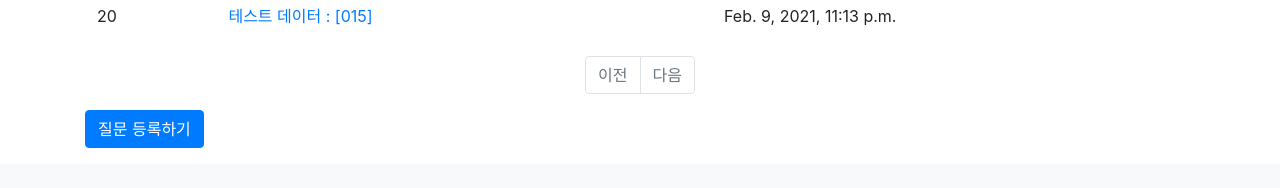
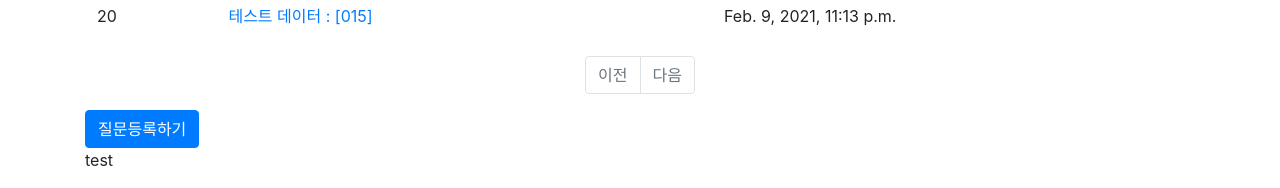
Before and after one commit to GGyo245/django_study, a Django app: template pybo/templates/pybo/question_list.html in a window 1280 px wide. Shown: the part 1067-1255 px from the top of the page. Before the commit the page ends 1215 px from the top, so only its background shows below. Run offline with Django 3.2, Linux system fonts and the light colour scheme; the template is opened without the code that fills it: values that come from a table or form of the project are taken from there, others are empty; data comes from the database, SQL or seed files in the repository.

Commit message:
conflict_test

```diff
--- a/pybo/templates/pybo/question_list.html
+++ b/pybo/templates/pybo/question_list.html
@@ -108,7 +108,7 @@
         <!-- 페이징처리 끝 -->
 
         <!-- 질문등록 -->
-        <a href="{% url 'pybo:question_create' %}" class='btn btn-primary'>질문 등록하기</a>
+        <a href="{% url 'pybo:question_create' %}" class='btn btn-primary'>질문등록하기</a>
 
         <!-- 이미지 출력 테스트
             <div style="text-align: center;">
@@ -116,7 +116,7 @@
             </div>
         -->
 
-
+        <div>test</div>
     </div>
 </body>
 </html>
```
